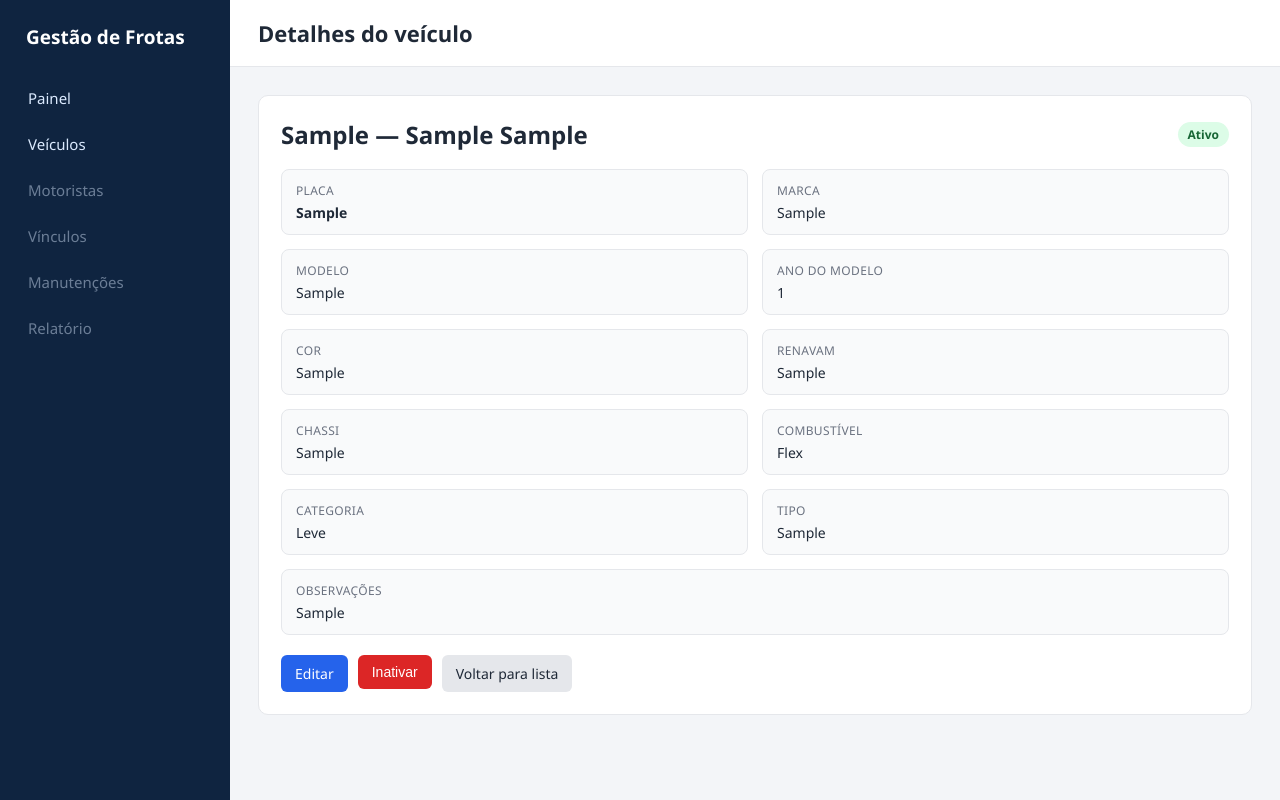
After one commit to Aaron-Christian/Gest-o-de-Frotas-, a Django app: page /veiculos/1/ in a window 1280 px wide. The commit adds this page. Run offline with Django 5.2, Linux system fonts and the light colour scheme; tables that the repository leaves empty hold one stand-in row (values such as "Sample post").

Commit message:
feat: conclui cadastro de veiculos e testa placa unica

```diff
--- a/frontend/static/css/style.css
+++ b/frontend/static/css/style.css
@@ -108,12 +108,6 @@ body {
     border: 1px solid #fca5a5;
 }
 
-.alerta-warning {
-    background-color: #fef3c7;
-    color: #92400e;
-    border: 1px solid #fcd34d;
-}
-
 .alerta-info {
     background-color: #dbeafe;
     color: #1e40af;
@@ -122,9 +116,9 @@ body {
 
 .painel {
     background-color: #ffffff;
+    border: 1px solid #e5e7eb;
     border-radius: 10px;
-    padding: 20px;
-    box-shadow: 0 1px 3px rgba(0, 0, 0, 0.08);
+    padding: 22px;
 }
 
 .cabecalho-secao {
@@ -185,6 +179,15 @@ body {
     background-color: #d1d5db;
 }
 
+.btn-perigo {
+    background-color: #dc2626;
+    color: #ffffff;
+}
+
+.btn-perigo:hover {
+    background-color: #b91c1c;
+}
+
 .btn-pequeno {
     padding: 5px 10px;
     font-size: 13px;
@@ -225,6 +228,10 @@ body {
     flex-wrap: wrap;
 }
 
+.form-inline {
+    display: inline;
+}
+
 .badge {
     display: inline-block;
     padding: 4px 10px;
@@ -253,3 +260,107 @@ body {
     color: #6b7280;
     padding: 28px 10px;
 }
+
+.formulario {
+    display: flex;
+    flex-direction: column;
+    gap: 20px;
+}
+
+.grid-form {
+    display: grid;
+    grid-template-columns: repeat(2, minmax(0, 1fr));
+    gap: 16px;
+}
+
+.campo {
+    display: flex;
+    flex-direction: column;
+    gap: 6px;
+}
+
+.campo-inteiro {
+    grid-column: 1 / -1;
+}
+
+.campo label {
+    font-size: 14px;
+    font-weight: 600;
+    color: #374151;
+}
+
+.obrigatorio {
+    color: #dc2626;
+}
+
+.campo input,
+.campo select,
+.campo textarea {
+    padding: 9px 12px;
+    border: 1px solid #d1d5db;
+    border-radius: 6px;
+    font-size: 14px;
+    font-family: inherit;
+    background-color: #ffffff;
+}
+
+.campo input:focus,
+.campo select:focus,
+.campo textarea:focus {
+    outline: none;
+    border-color: #2563eb;
+}
+
+.ajuda-campo {
+    font-size: 12px;
+    color: #6b7280;
+}
+
+.erro-campo {
+    font-size: 12px;
+    color: #dc2626;
+    font-weight: 500;
+}
+
+.acoes-form {
+    display: flex;
+    gap: 10px;
+    flex-wrap: wrap;
+    margin-top: 8px;
+}
+
+.detalhes-grid {
+    display: grid;
+    grid-template-columns: repeat(2, minmax(0, 1fr));
+    gap: 14px;
+    margin-bottom: 20px;
+}
+
+.detalhe-item {
+    background-color: #f9fafb;
+    border: 1px solid #e5e7eb;
+    border-radius: 8px;
+    padding: 12px 14px;
+    display: flex;
+    flex-direction: column;
+    gap: 4px;
+    font-size: 14px;
+}
+
+.detalhe-inteiro {
+    grid-column: 1 / -1;
+}
+
+.detalhe-rotulo {
+    font-size: 12px;
+    color: #6b7280;
+    text-transform: uppercase;
+    letter-spacing: 0.03em;
+}
+
+@media (max-width: 720px) {
+    .grid-form,
+    .detalhes-grid {
+        grid-template-columns: 1fr;
+    }
+}
--- /dev/null
+++ b/frontend/templates/frota/veiculo_detalhe.html
@@ -0,0 +1,79 @@
+{% extends "base.html" %}
+
+{% block title %}Veículo {{ veiculo.placa }} • Gestão de Frotas{% endblock %}
+{% block page_title %}Detalhes do veículo{% endblock %}
+
+{% block content %}
+<div class="painel">
+    <div class="cabecalho-secao">
+        <h2>{{ veiculo.placa }} — {{ veiculo.marca }} {{ veiculo.modelo }}</h2>
+        <span class="badge badge-{{ veiculo.status|lower }}">
+            {{ veiculo.get_status_display }}
+        </span>
+    </div>
+
+    <div class="detalhes-grid">
+        <div class="detalhe-item">
+            <span class="detalhe-rotulo">Placa</span>
+            <strong>{{ veiculo.placa }}</strong>
+        </div>
+        <div class="detalhe-item">
+            <span class="detalhe-rotulo">Marca</span>
+            <span>{{ veiculo.marca }}</span>
+        </div>
+        <div class="detalhe-item">
+            <span class="detalhe-rotulo">Modelo</span>
+            <span>{{ veiculo.modelo }}</span>
+        </div>
+        <div class="detalhe-item">
+            <span class="detalhe-rotulo">Ano do modelo</span>
+            <span>{{ veiculo.ano }}</span>
+        </div>
+        <div class="detalhe-item">
+            <span class="detalhe-rotulo">Cor</span>
+            <span>{{ veiculo.cor|default:"—" }}</span>
+        </div>
+        <div class="detalhe-item">
+            <span class="detalhe-rotulo">RENAVAM</span>
+            <span>{{ veiculo.renavam|default:"—" }}</span>
+        </div>
+        <div class="detalhe-item">
+            <span class="detalhe-rotulo">Chassi</span>
+            <span>{{ veiculo.chassi|default:"—" }}</span>
+        </div>
+        <div class="detalhe-item">
+            <span class="detalhe-rotulo">Combustível</span>
+            <span>{{ veiculo.get_combustivel_display|default:"—" }}</span>
+        </div>
+        <div class="detalhe-item">
+            <span class="detalhe-rotulo">Categoria</span>
+            <span>{{ veiculo.get_categoria_display|default:"—" }}</span>
+        </div>
+        <div class="detalhe-item">
+            <span class="detalhe-rotulo">Tipo</span>
+            <span>{{ veiculo.tipo|default:"—" }}</span>
+        </div>
+        <div class="detalhe-item detalhe-inteiro">
+            <span class="detalhe-rotulo">Observações</span>
+            <span>{{ veiculo.observacoes|default:"—" }}</span>
+        </div>
+    </div>
+
+    <div class="acoes-form">
+        <a href="{% url 'veiculo_editar' veiculo.pk %}" class="btn btn-primario">Editar</a>
+        {% if veiculo.status != "INATIVO" %}
+            <form method="post" action="{% url 'veiculo_inativar' veiculo.pk %}" class="form-inline">
+                {% csrf_token %}
+                <button
+                    type="submit"
+                    class="btn btn-perigo"
+                    onclick="return confirm('Deseja realmente inativar o veículo {{ veiculo.placa }}?')"
+                >
+                    Inativar
+                </button>
+            </form>
+        {% endif %}
+        <a href="{% url 'veiculo_lista' %}" class="btn btn-secundario">Voltar para lista</a>
+    </div>
+</div>
+{% endblock %}
--- a/frota/models.py
+++ b/frota/models.py
@@ -7,16 +7,49 @@ class Veiculo(models.Model):
         EM_MANUTENCAO = "EM_MANUTENCAO", "Em manutenção"
         INATIVO = "INATIVO", "Inativo"
 
+    class Combustivel(models.TextChoices):
+        FLEX = "FLEX", "Flex"
+        GASOLINA = "GASOLINA", "Gasolina"
+        ETANOL = "ETANOL", "Etanol"
+        DIESEL = "DIESEL", "Diesel"
+        ELETRICO = "ELETRICO", "Elétrico"
+        HIBRIDO = "HIBRIDO", "Híbrido"
+
+    class Categoria(models.TextChoices):
+        LEVE = "LEVE", "Leve"
+        UTILITARIO = "UTILITARIO", "Utilitário"
+        PESADO = "PESADO", "Pesado"
+        MOTO = "MOTO", "Moto"
+
     placa = models.CharField("placa", max_length=10, unique=True)
     marca = models.CharField("marca", max_length=50)
     modelo = models.CharField("modelo", max_length=50)
     ano = models.PositiveSmallIntegerField("ano do modelo")
+    cor = models.CharField("cor", max_length=30, blank=True, default="")
+    renavam = models.CharField("RENAVAM", max_length=20, blank=True, default="")
+    chassi = models.CharField("chassi", max_length=30, blank=True, default="")
+    combustivel = models.CharField(
+        "combustível",
+        max_length=15,
+        choices=Combustivel.choices,
+        blank=True,
+        default="",
+    )
+    categoria = models.CharField(
+        "categoria",
+        max_length=15,
+        choices=Categoria.choices,
+        blank=True,
+        default="",
+    )
+    tipo = models.CharField("tipo", max_length=30, blank=True, default="")
     status = models.CharField(
         "status",
         max_length=20,
         choices=Status.choices,
         default=Status.ATIVO,
     )
+    observacoes = models.TextField("observações", blank=True, default="")
 
     class Meta:
         verbose_name = "veículo"
--- a/frota/urls.py
+++ b/frota/urls.py
@@ -5,4 +5,8 @@ from . import views
 urlpatterns = [
     path("", views.inicio, name="inicio"),
     path("veiculos/", views.veiculo_lista, name="veiculo_lista"),
+    path("veiculos/novo/", views.veiculo_criar, name="veiculo_criar"),
+    path("veiculos/<int:pk>/", views.veiculo_detalhe, name="veiculo_detalhe"),
+    path("veiculos/<int:pk>/editar/", views.veiculo_editar, name="veiculo_editar"),
+    path("veiculos/<int:pk>/inativar/", views.veiculo_inativar, name="veiculo_inativar"),
 ]
--- a/frota/views.py
+++ b/frota/views.py
@@ -1,6 +1,9 @@
+from django.contrib import messages
 from django.db.models import Q
-from django.shortcuts import redirect, render
+from django.shortcuts import get_object_or_404, redirect, render
+from django.views.decorators.http import require_POST
 
+from .forms import VeiculoForm
 from .models import Veiculo
 
 
@@ -30,3 +33,63 @@ def veiculo_lista(request):
         "status_opcoes": Veiculo.Status.choices,
     }
     return render(request, "frota/veiculo_lista.html", contexto)
+
+
+def veiculo_criar(request):
+    if request.method == "POST":
+        form = VeiculoForm(request.POST)
+        if form.is_valid():
+            veiculo = form.save()
+            messages.success(request, f"Veículo {veiculo.placa} cadastrado com sucesso.")
+            return redirect("veiculo_lista")
+        messages.error(request, "Corrija os erros no formulário antes de salvar.")
+    else:
+        form = VeiculoForm()
+
+    contexto = {
+        "form": form,
+        "titulo": "Novo veículo",
+        "botao": "Cadastrar veículo",
+    }
+    return render(request, "frota/veiculo_form.html", contexto)
+
+
+def veiculo_detalhe(request, pk):
+    veiculo = get_object_or_404(Veiculo, pk=pk)
+    return render(request, "frota/veiculo_detalhe.html", {"veiculo": veiculo})
+
+
+def veiculo_editar(request, pk):
+    veiculo = get_object_or_404(Veiculo, pk=pk)
+
+    if request.method == "POST":
+        form = VeiculoForm(request.POST, instance=veiculo)
+        if form.is_valid():
+            veiculo = form.save()
+            messages.success(request, f"Veículo {veiculo.placa} atualizado com sucesso.")
+            return redirect("veiculo_lista")
+        messages.error(request, "Corrija os erros no formulário antes de salvar.")
+    else:
+        form = VeiculoForm(instance=veiculo)
+
+    contexto = {
+        "form": form,
+        "veiculo": veiculo,
+        "titulo": f"Editar veículo {veiculo.placa}",
+        "botao": "Salvar alterações",
+    }
+    return render(request, "frota/veiculo_form.html", contexto)
+
+
+@require_POST
+def veiculo_inativar(request, pk):
+    veiculo = get_object_or_404(Veiculo, pk=pk)
+
+    if veiculo.status == Veiculo.Status.INATIVO:
+        messages.info(request, f"O veículo {veiculo.placa} já está inativo.")
+    else:
+        veiculo.status = Veiculo.Status.INATIVO
+        veiculo.save(update_fields=["status"])
+        messages.success(request, f"Veículo {veiculo.placa} inativado com sucesso.")
+
+    return redirect("veiculo_lista")
```
Also changed, not shown: frontend/templates/frota/veiculo_form.html (added, +47 -0 lines), frontend/templates/frota/veiculo_lista.html (+13 -4 lines), frota/forms.py (added, +80 -0 lines), frota/tests.py (+90 -1 lines), frota/migrations/0003_veiculo_categoria_veiculo_chassi_veiculo_combustivel_and_more.py (added).
